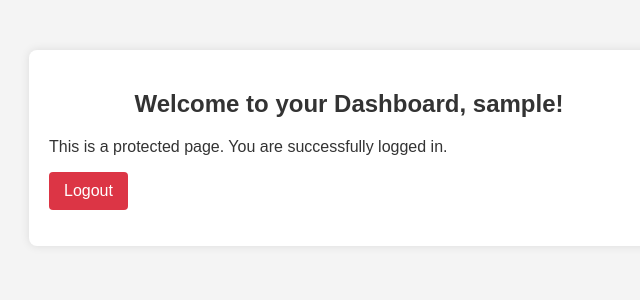
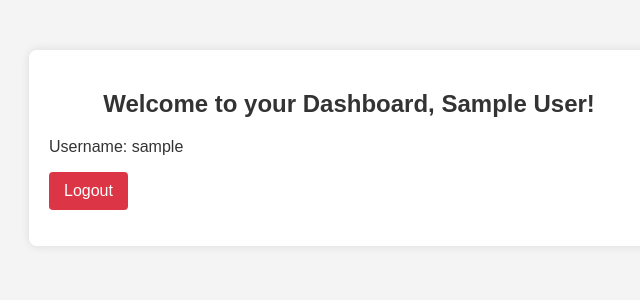
Before and after one commit to quinmaus/Music-App, a Flask app: template templates/home.html in a window 1280 px wide. Shown: the part 38-338 px from the top of the page, without its empty margins (291-931 px from the left). Run offline with Flask 3, Linux system fonts and the light colour scheme; the template is opened without the code that fills it: most values are stand-ins (such as "Sample title", 1, 10 or a date in 2020).

Commit message:
06042025 at 07:07pm

```diff
--- a/app.py
+++ b/app.py
@@ -98,6 +98,14 @@ def login():
             session['user_id'] = user.id
             session['username'] = user.username
             flash('Login successful!', 'success')
+            spot_details = SpotDetails.query.filter_by(spot_userid=user.id).first()
+            if not spot_details:
+                flash('You need to authenticate with Spotify first.', 'warning')
+                return redirect(url_for('spotify'))
+            else:
+                session['spot_token'] = spot_details.spot_token
+                session['spot_refresh_token'] = spot_details.spot_refresh_token
+                session['spot_expiry'] = spot_details.spot_expiry.isoformat()
             return redirect(url_for('home'))
         else:
             flash('Invalid username or password.', 'danger')
@@ -110,7 +118,22 @@ def home():
         return redirect(url_for('login'))
 
     username = session.get('username', 'Guest')
-    return render_template('home.html', username=username)
+    if 'spot_token' not in session or 'spot_expiry' not in session:
+        flash('You need to authenticate with Spotify first.', 'warning')
+        return redirect(url_for('spotify'))
+
+    headers = {
+        'Authorization': f"Bearer {session['access_token']}"
+    }
+    response = requests.get(f"{API_BASE_URL}me", headers=headers)
+    if response.status_code != 200:
+        flash('Failed to fetch user data from Spotify.', 'danger')
+        return redirect(url_for('spotify'))
+    user_data = response.json()
+    display_name = user_data.get('display_name', 'Unknown User')
+    if not display_name:
+        display_name = username
+    return render_template('home.html', username=username, display_name=display_name)
 
 @app.route("/spotify")
 def spotify():
--- a/templates/home.html
+++ b/templates/home.html
@@ -3,7 +3,7 @@
 {% block title %}Dashboard{% endblock %}
 
 {% block content %}
-<h2>Welcome to your Dashboard, {{ username }}!</h2>
-<p>This is a protected page. You are successfully logged in.</p>
+<h2>Welcome to your Dashboard, {{ display_name }}!</h2>
+<p>Username: {{ username }}</p>
 <p><a href="{{ url_for('logout') }}" class="btn btn-danger">Logout</a></p>
 {% endblock %}
```
Also changed, not shown: instance/users.db (deleted).
